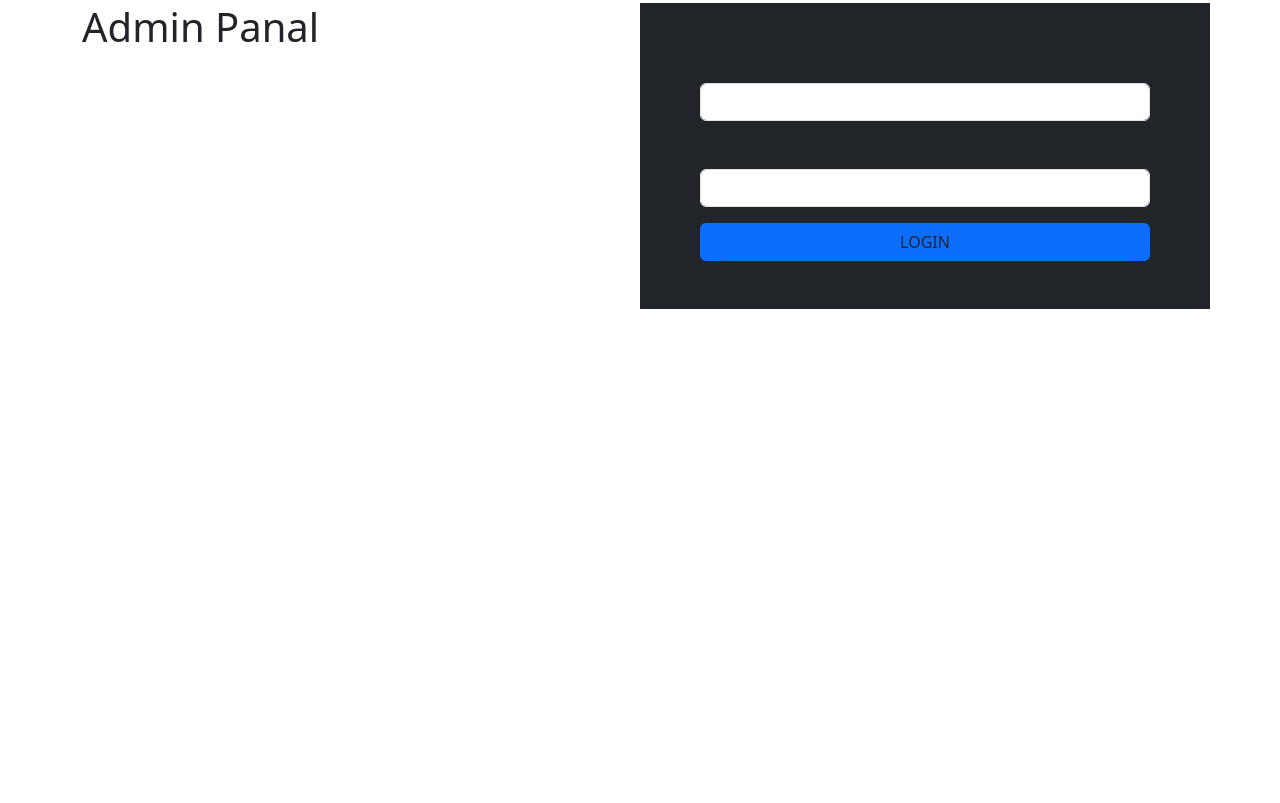
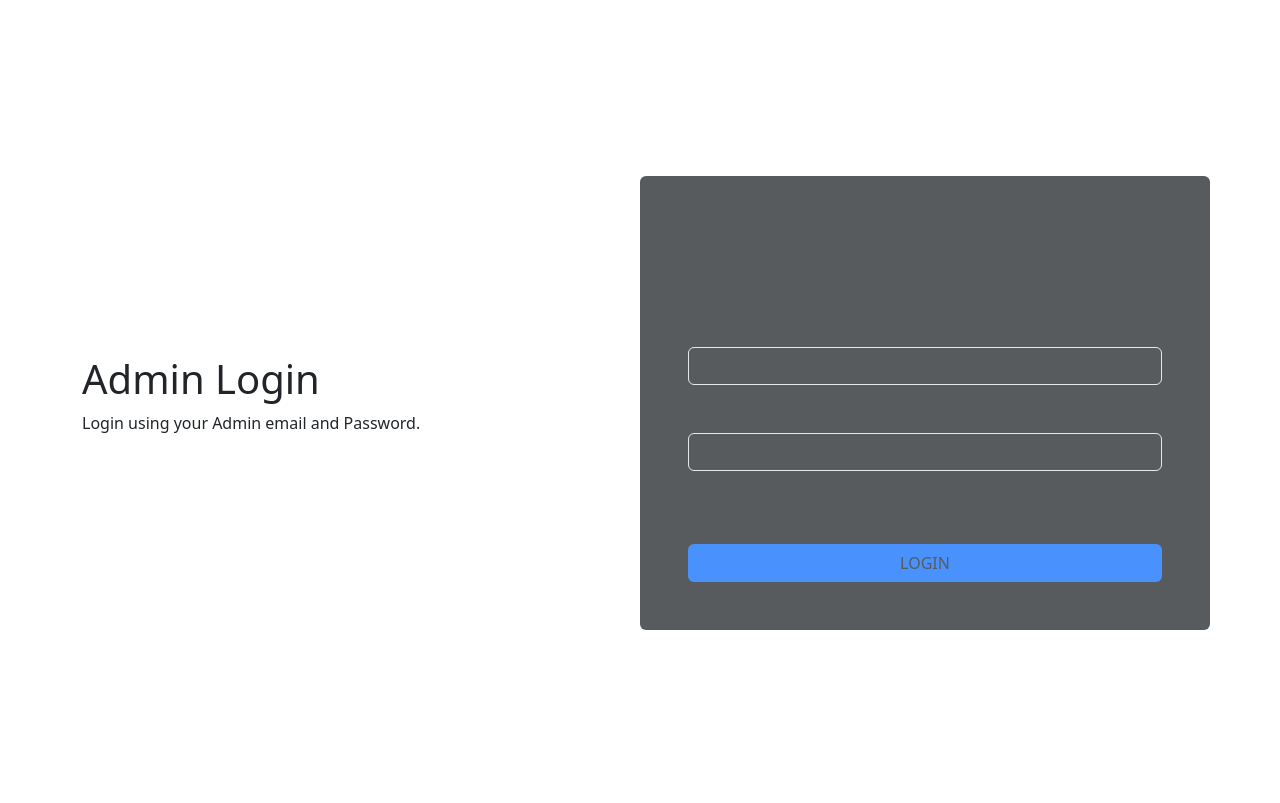
Before and after one commit to Rashicom/cyclone_ecom, a Django app: page /cycloneadmin/ in a window 1280 px wide. Shown: the part 53-856 px from the top of the page. Before the commit the page ends 362 px from the top, so only its background shows below. Run offline with Django 4.2, Linux system fonts and the light colour scheme; parts of the project's set-up code (start-up, migrations or seed data) failed here and were passed over; some libraries are stand-ins or nearby versions.

Commit message:
admin login validation error and ui fixed

```diff
--- a/templates/home/ajax.html
+++ b/templates/home/ajax.html
@@ -1,6 +1,7 @@
 
 <script>
     toastr.options.timeOut = 500
+
     $("#otpbtn").click(function() {
         console.log("button clicked")
         let email = $("#email").val()
--- a/templates/home/cyclone_forgot_password.html
+++ b/templates/home/cyclone_forgot_password.html
@@ -70,6 +70,7 @@
         $("#otp_statusmsg").text('')
         email = $("#email").val()
         data={email:email}
+
         $.ajax({
             url: "{% url 'mobileotpgenerator' %}",
             data:data,
--- a/templates/pageadmin/cycloneadmin_login.html
+++ b/templates/pageadmin/cycloneadmin_login.html
@@ -12,41 +12,49 @@
 {% comment %} main section start{% endcomment %}
 {% block adminsection %}
 
-<div>
+<div class="">
     <div class="container">
-        <div class="row">
+        <div class="row align-items-center vh-100">
+            <div class="col-6">
+                <h1>Admin Login</h1>
+                <p>Login using your Admin email and Password.</p>
+            </div>
+            <div class="col-6 p-5 rounded-2 bg-dark opacity-75">
+                <h3>Login</h3>
+                <hr>
+                <br>
+                <form method="POST">
+                {% csrf_token %}
+                    <div class="mb-3">
+                        <label for="exampleInputEmail1" class="form-label">Email address</label>
+                        <input type="email" class="form-control bg-transparent" name ="email" id="exampleInputEmail1" aria-describedby="emailHelp">
 
-            <div class="col-6">
-                <h1>Admin Panal</h1>
-            </div>
+                    </div>
+
+                    <div class="mb-3">
+                        <label for="exampleInputPassword1" class="form-label">Password</label>
+                        <input type="password" class="form-control bg-transparent" name="password" id="exampleInputPassword1">
+                    </div>
+
+                    <br><hr>
+                    {% if messages %}
+                    {% for info in messages %}
+                    <p class="text-danger">{{info}}</p>
+                    {% endfor %}
+                    {% endif %}
+                    <div class="d-grid gap-2 userloginbtn">
+                        <button type="submit" class="btn bg-primary adminloginbtn">LOGIN</button>
+                    </div>
 
 
-            <div class="col-6 bg-dark">
-                <div class="p-5">
 
-                    <!-- admin lofin form -->
-                    <form method="POST">
-                    {% csrf_token %}
-                        <div class="mb-3">
-                          <label for="exampleInputEmail1" class="form-label">Email address</label>
-                          <input type="email" class="form-control" name ="email" id="exampleInputEmail1" aria-describedby="emailHelp">
+                </form>
 
-                        </div>
-                        <div class="mb-3">
-                          <label for="exampleInputPassword1" class="form-label">Password</label>
-                          <input type="password" class="form-control" name="password" id="exampleInputPassword1">
-                        </div>
-                        <button type="submit" class="btn bg-primary adminloginbtn">LOGIN</button>
-                    </form>
 
-                </div>
 
             </div>
-
         </div>
-
     </div>
-
 </div>
 
 {% endblock adminsection %}
```
